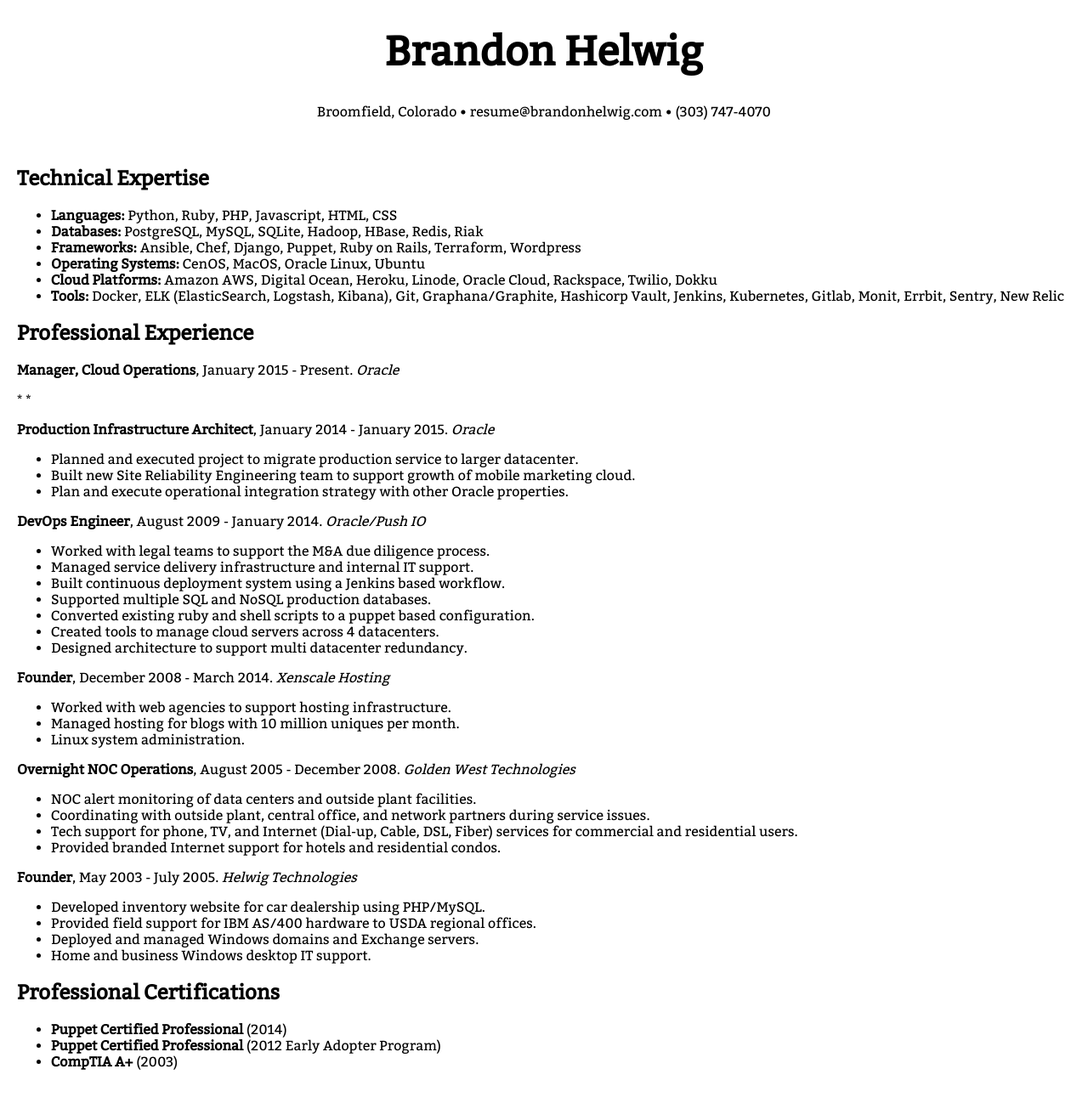
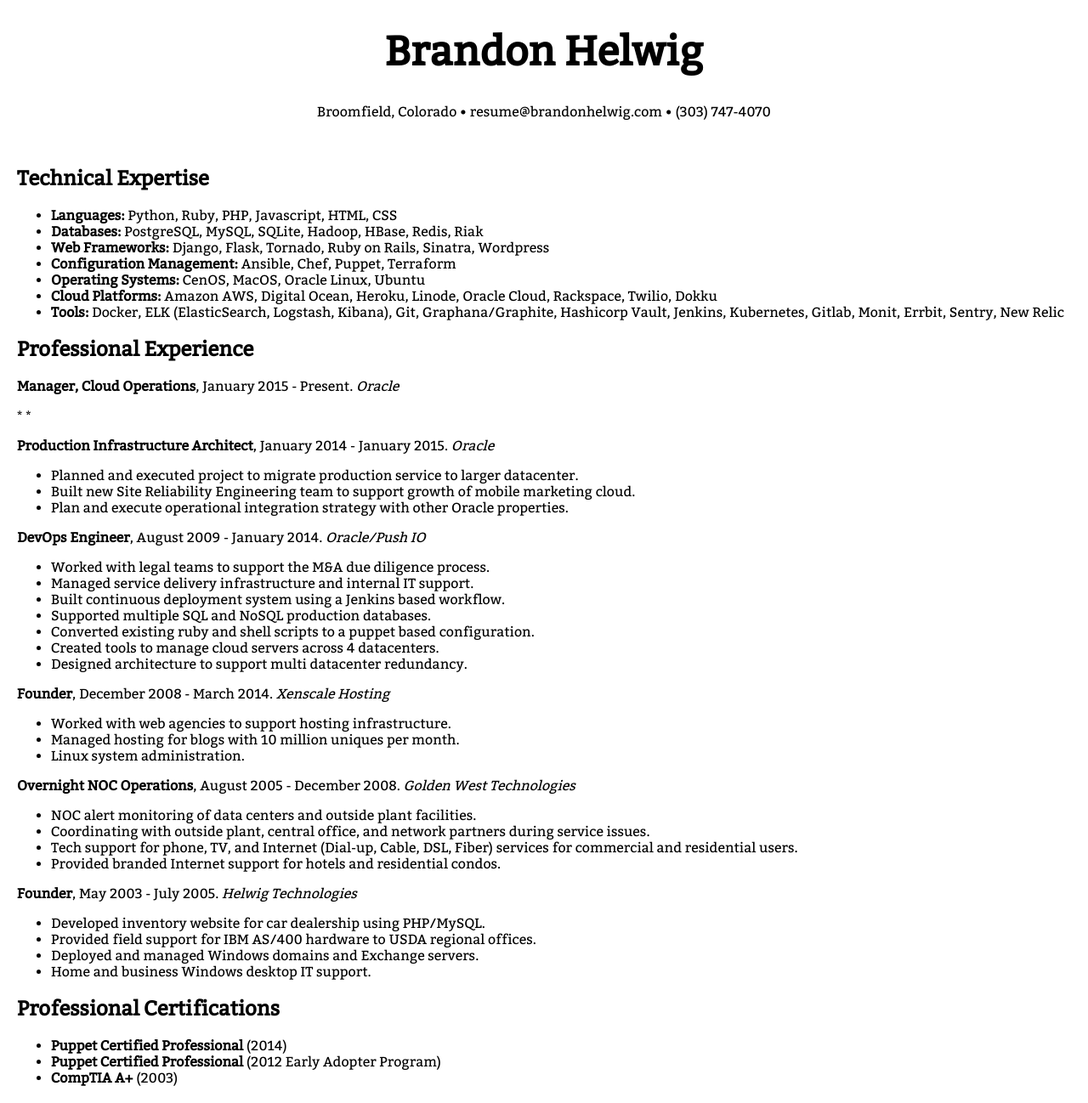
Before and after one commit to brhelwig/brandonhelwig.com, a Jekyll site: the page built from resume.md, in a window 1280 px wide. Shown: the whole page at 85% size. Built offline with Jekyll 4.4.1, drawn with Linux system fonts in a browser that asks for light colours.

Commit message:
Split Frameworks so I can fit in a few more I like to play with.

```diff
--- a/resume.md
+++ b/resume.md
@@ -13,7 +13,8 @@
 
 * **Languages:** Python, Ruby, PHP, Javascript, HTML, CSS
 * **Databases:** PostgreSQL, MySQL, SQLite, Hadoop, HBase, Redis, Riak
-* **Frameworks:** Ansible, Chef, Django, Puppet, Ruby on Rails, Terraform, Wordpress
+* **Web Frameworks:** Django, Flask, Tornado, Ruby on Rails, Sinatra, Wordpress
+* **Configuration Management:** Ansible, Chef, Puppet, Terraform
 * **Operating Systems:** CenOS, MacOS, Oracle Linux, Ubuntu
 * **Cloud Platforms:** Amazon AWS, Digital Ocean, Heroku, Linode, Oracle Cloud, Rackspace, Twilio, Dokku
 * **Tools:** Docker, ELK (ElasticSearch, Logstash, Kibana), Git, Graphana/Graphite, Hashicorp Vault, Jenkins, Kubernetes, Gitlab, Monit, Errbit, Sentry, New Relic
```
